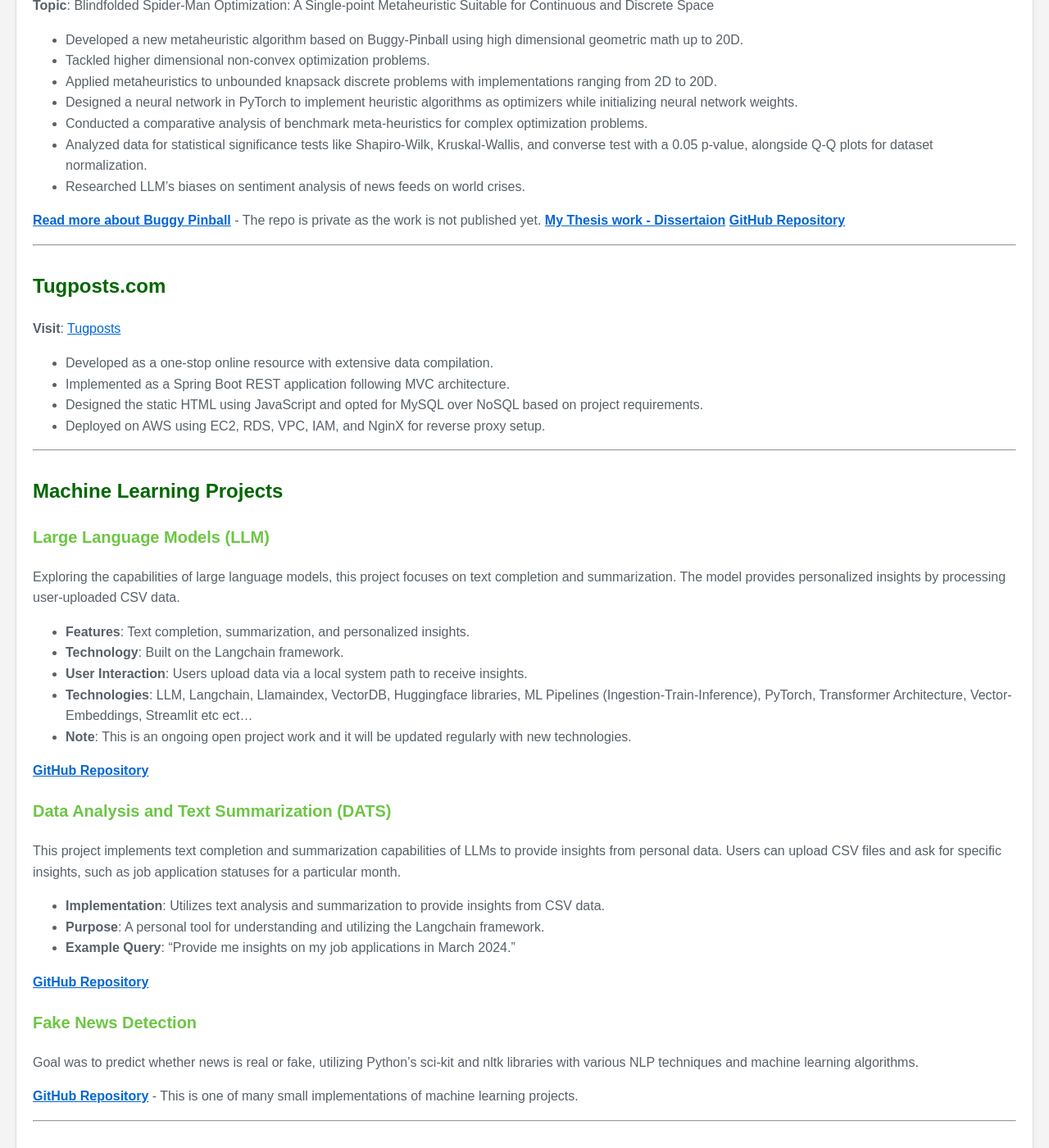
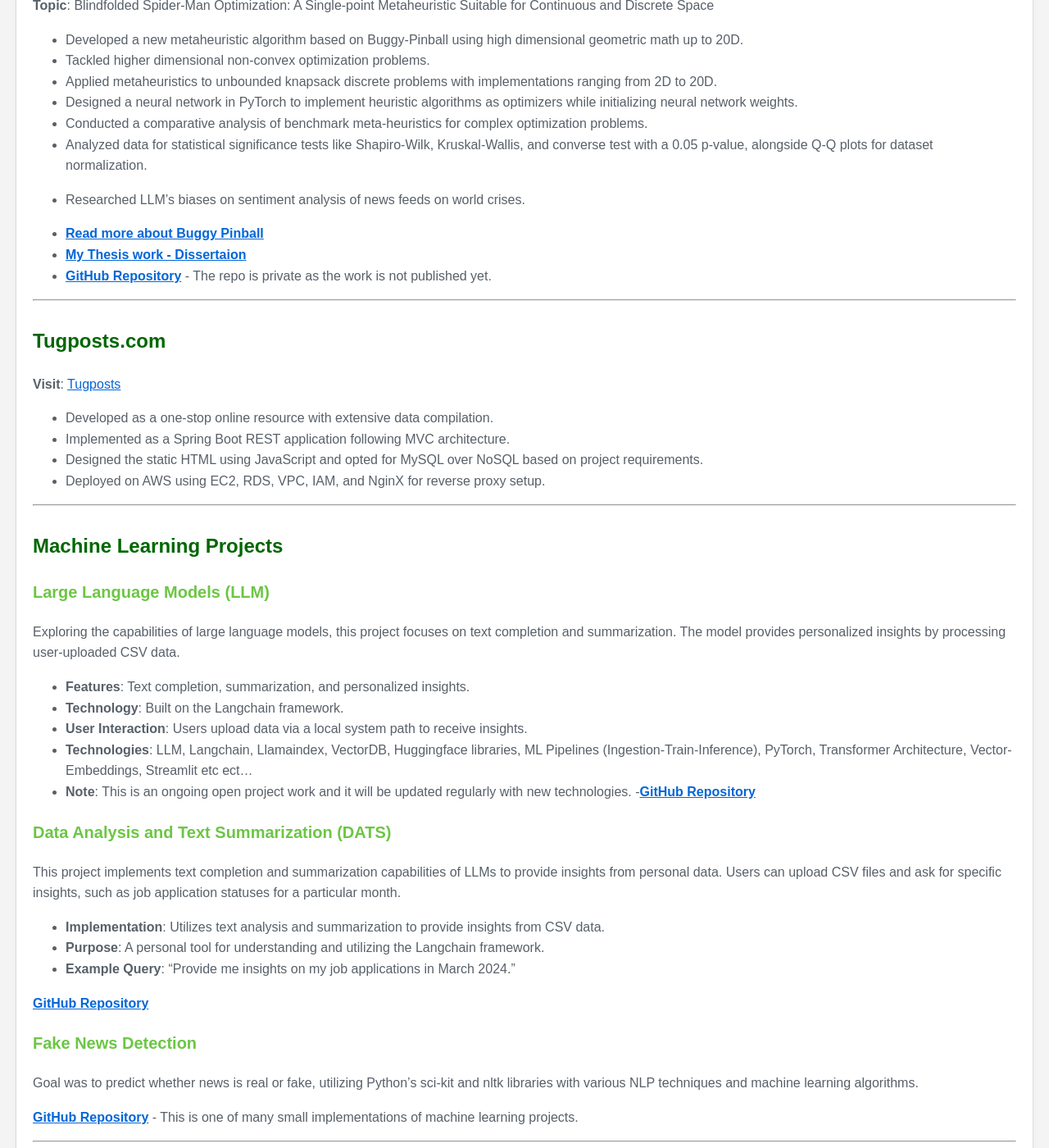
Before and after one commit to 05satyam/05satyam.github.io, a Jekyll site: the page built from projects.md, in a window 1280 px wide and 1400 px high, scrolled down 434 px. Shown: the whole window at 82% size. Built offline with Jekyll 4.4.1, drawn with Linux system fonts in a browser that asks for light colours.

Commit message:
adding some basic chnages

```diff
--- a/projects.md
+++ b/projects.md
@@ -20,9 +20,9 @@ title: Projects
 - Analyzed data for statistical significance tests like Shapiro-Wilk, Kruskal-Wallis, and converse test with a 0.05 p-value, alongside Q-Q plots for dataset normalization.
 - Researched LLM’s biases on sentiment analysis of news feeds on world crises.
 
-[**Read more about Buggy Pinball**](https://doi.org/10.1007/978-3-031-23480-4_22) - The repo is private as the work is not published yet.
-[**My Thesis work - Dissertaion**](https://www.proquest.com/docview/2901409934)
-[**GitHub Repository**](https://github.com/05satyam/BP)
+- [**Read more about Buggy Pinball**](https://doi.org/10.1007/978-3-031-23480-4_22)
+- [**My Thesis work - Dissertaion**](https://www.proquest.com/docview/2901409934)
+- [**GitHub Repository**](https://github.com/05satyam/BP) - The repo is private as the work is not published yet.
 
 ---
 
@@ -47,8 +47,7 @@ Exploring the capabilities of large language models, this project focuses on tex
 - **Technologies**: LLM, Langchain, Llamaindex, VectorDB, Huggingface libraries, ML Pipelines
                     (Ingestion-Train-Inference), PyTorch, Transformer Architecture, Vector-Embeddings, Streamlit etc ect...
 - **Note**: This is an ongoing open project work and it will be updated regularly with new technologies.
-
-[**GitHub Repository**](https://github.com/05satyam/large_language_models)
+-[**GitHub Repository**](https://github.com/05satyam/large_language_models)
 
 
 ### Data Analysis and Text Summarization (DATS)
```
